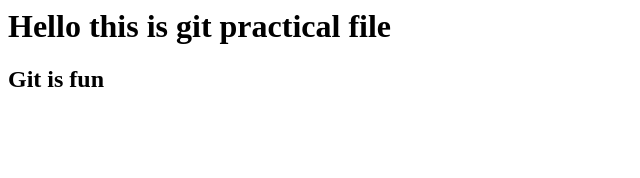
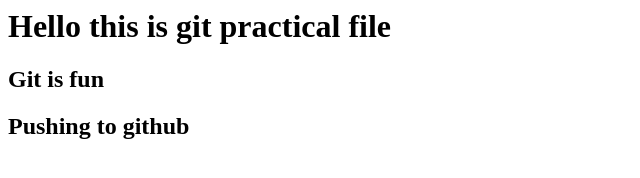
Before and after one commit to pushpjeetcholkar/git-demo, a plain HTML site: page web/index.html in a window 1280 px wide. Shown: the whole page, without its empty margins (0-640 px from the left). Drawn offline with Linux system fonts and the light colour scheme.

Commit message:
updating index page

```diff
--- a/web/index.html
+++ b/web/index.html
@@ -1,4 +1,5 @@
 <html>
 <h1>Hello this is git practical file</h1>
 <h2>Git is fun</h2>
+<h2>Pushing to github<h2>
 </html>
```
